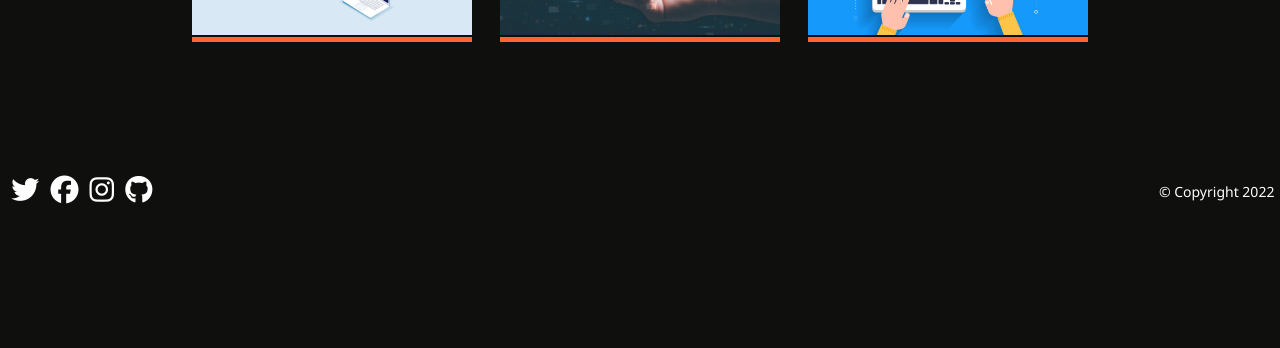
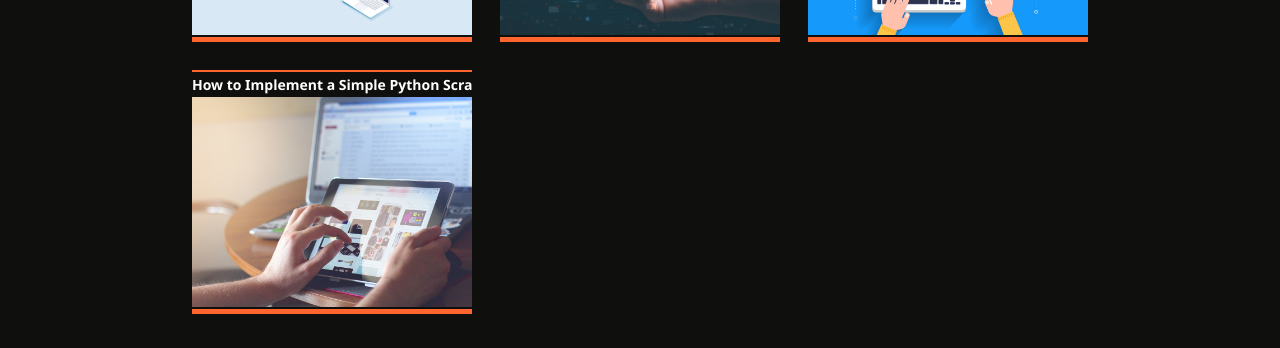
Before and after one commit to danielcaballero88/danielcaballero88.github.io, an Angular app in the folder dc-website/: page /projects in a window 1280 px wide. Shown: the part 590-938 px from the top of the page. Before the commit the page ends 800 px from the top, so only its background shows below. Built offline with nearby package versions, Linux system fonts and the light colour scheme.

Commit message:
Add project for python scraper

```diff
--- a/dc-website/src/app/components/projects/projects.component.ts
+++ b/dc-website/src/app/components/projects/projects.component.ts
@@ -56,6 +56,25 @@ export class ProjectsComponent implements OnInit {
         attributionUrl: 'https://www.vecteezy.com/free-vector/cloud-computing',
       },
     },
+    {
+      title: 'How to Implement a Simple Python Scraper',
+      linkObjs: [
+        {
+          label: 'Read Post',
+          url: 'https://dev.to/danielcaballero88/how-to-implement-a-simple-scraper-with-python-57ic',
+          icon: 'dev',
+        },
+        {
+          label: 'Github repo',
+          url: 'https://github.com/danielcaballero88/scrape-cgeonline',
+          icon: 'github',
+        },
+      ],
+      imageObj: {
+        alt: 'Implement a Python Scraper Concept',
+        src: '/assets/images/projects/python-scraper.jpg',
+      },
+    },
   ];
 
   constructor() {}
```
Also changed, not shown: dc-website/src/assets/images/projects/python-scraper.jpg (added).
